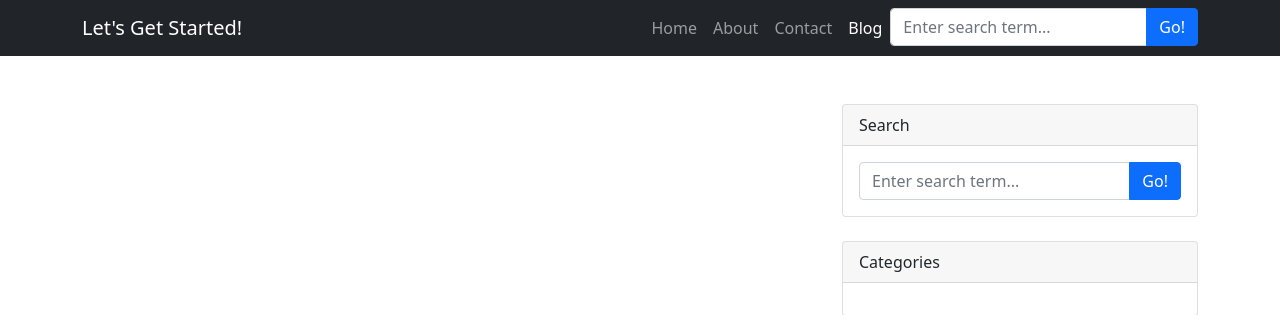
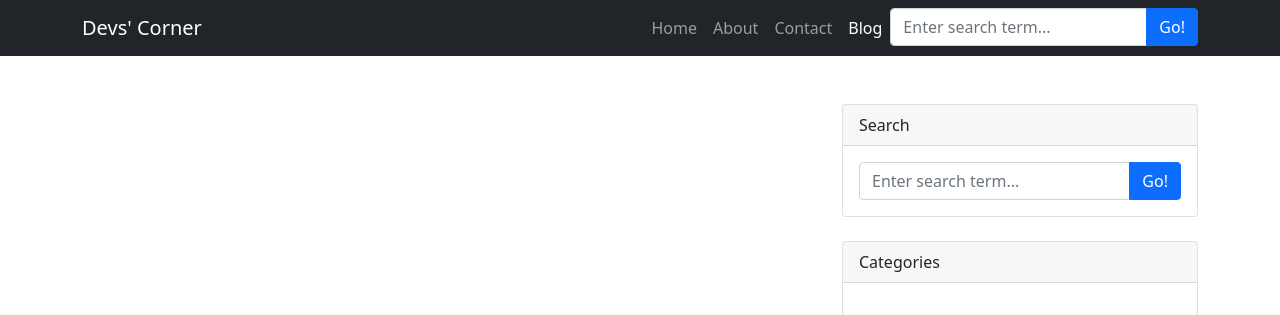
Before and after one commit to Muckesh/DjangoBlog, a Django app: template templates/home.html in a window 1280 px wide. Shown: the top 315 px of the page. Run offline with Django 3.2, Linux system fonts and the light colour scheme; the template is opened without the code that fills it, so the values that code supplies are empty; some libraries are stand-ins or nearby versions.

Commit message:
Devs corner

```diff
--- a/templates/home.html
+++ b/templates/home.html
@@ -6,7 +6,7 @@
         <meta name="viewport" content="width=device-width, initial-scale=1, shrink-to-fit=no" />
         <meta name="description" content="" />
         <meta name="author" content="" />
-        <title>Blog Post - Start Bootstrap Template</title>
+        <title>Devs' Corner</title>
         <!-- Favicon-->
         <link rel="icon" type="image/x-icon" href="{% static 'assets/favicon.ico' %}" />
         <!-- Font Awesome Icons -->
@@ -18,7 +18,7 @@
         <!-- Responsive navbar-->
         <nav class="navbar navbar-expand-lg navbar-dark bg-dark">
             <div class="container">
-                <a class="navbar-brand" href="#!">Let's Get Started!</a>
+                <a class="navbar-brand" href="#!">Devs' Corner</a>
                 <button class="navbar-toggler" type="button" data-bs-toggle="collapse" data-bs-target="#navbarSupportedContent" aria-controls="navbarSupportedContent" aria-expanded="false" aria-label="Toggle navigation"><span class="navbar-toggler-icon"></span></button>
                 <div class="collapse navbar-collapse" id="navbarSupportedContent">
                     <ul class="navbar-nav ms-auto mb-2 mb-lg-0">
--- a/templates/index.html
+++ b/templates/index.html
@@ -6,7 +6,7 @@
         <meta name="viewport" content="width=device-width, initial-scale=1, shrink-to-fit=no" />
         <meta name="description" content="" />
         <meta name="author" content="" />
-        <title>Blog Post - Start Bootstrap Template</title>
+        <title>Devs' Corner</title>
         <!-- Favicon-->
         <link rel="icon" type="image/x-icon" href="{% static 'assets/favicon.ico' %}" />
         <!-- Core theme CSS (includes Bootstrap)-->
@@ -16,7 +16,7 @@
         <!-- Responsive navbar-->
         <nav class="navbar navbar-expand-lg navbar-dark bg-dark">
             <div class="container">
-                <a class="navbar-brand" href="{% url 'Home' %}">Let's Get Started!</a>
+                <a class="navbar-brand" href="{% url 'Home' %}">Devs' Corner</a>
                 <button class="navbar-toggler" type="button" data-bs-toggle="collapse" data-bs-target="#navbarSupportedContent" aria-controls="navbarSupportedContent" aria-expanded="false" aria-label="Toggle navigation"><span class="navbar-toggler-icon"></span></button>
                 <div class="collapse navbar-collapse" id="navbarSupportedContent">
                     <ul class="navbar-nav ms-auto mb-2 mb-lg-0">
```
